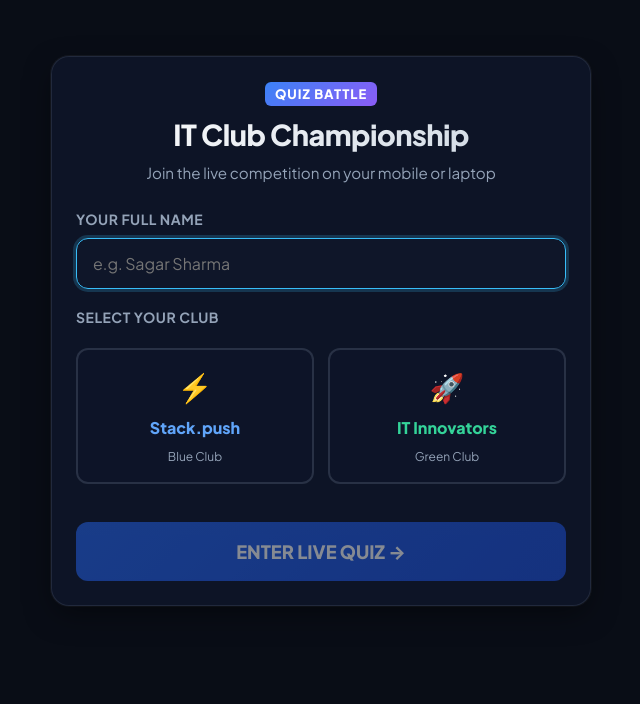
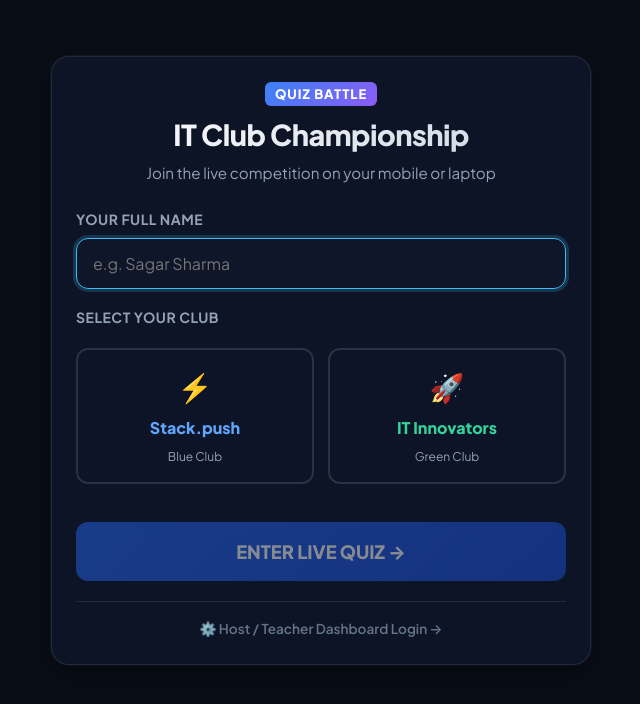
Before and after one commit to Sagar264offici/QuizBattle, a React (Vite) app: page / in a window 1280 px wide. Shown: the top 704 px of the page, without its empty margins (319-959 px from the left). Built offline with nearby package versions, Linux system fonts and the light colour scheme; no server answers.

Commit message:
Fix Vercel API routing dual-mount and add Host access link

```diff
--- a/api/index.ts
+++ b/api/index.ts
@@ -1,3 +1,5 @@
 import app from "../server/src/index.js";
 
-export default app;
+export default function handler(req: any, res: any) {
+  return app(req, res);
+}
--- a/client/src/pages/StudentPage.tsx
+++ b/client/src/pages/StudentPage.tsx
@@ -302,6 +302,23 @@ export default function StudentPage() {
               >
                 {regLoading ? "Joining..." : "ENTER LIVE QUIZ →"}
               </button>
+
+              <div style={{ marginTop: "20px", textAlign: "center", paddingTop: "14px", borderTop: "1px solid var(--border-subtle)" }}>
+                <a
+                  href="/host"
+                  style={{
+                    color: "var(--text-dim)",
+                    fontSize: "0.85rem",
+                    textDecoration: "none",
+                    fontWeight: 600,
+                    display: "inline-flex",
+                    alignItems: "center",
+                    gap: "6px",
+                  }}
+                >
+                  ⚙️ Host / Teacher Dashboard Login →
+                </a>
+              </div>
             </form>
           </div>
         </div>
```
Also changed, not shown: 1 other file (tests, documents, lock files or other folders).
